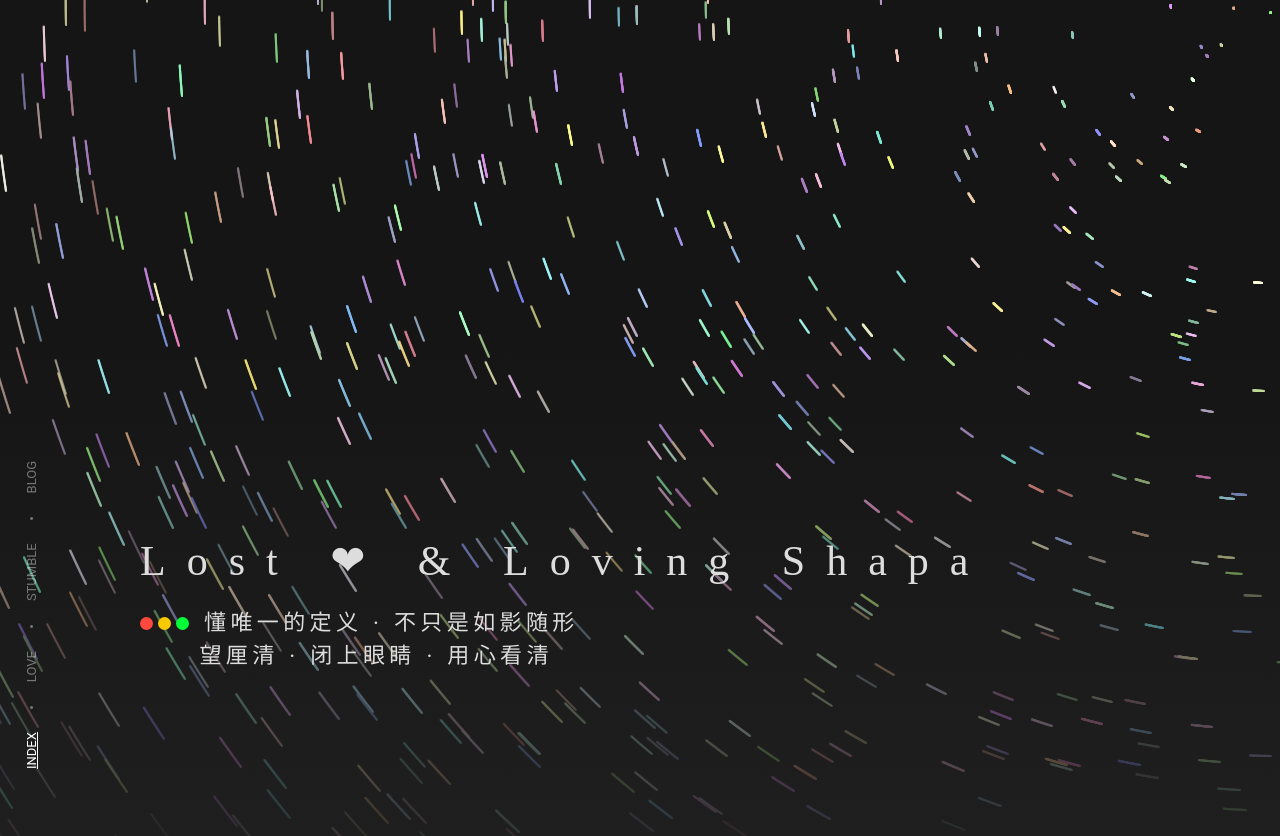
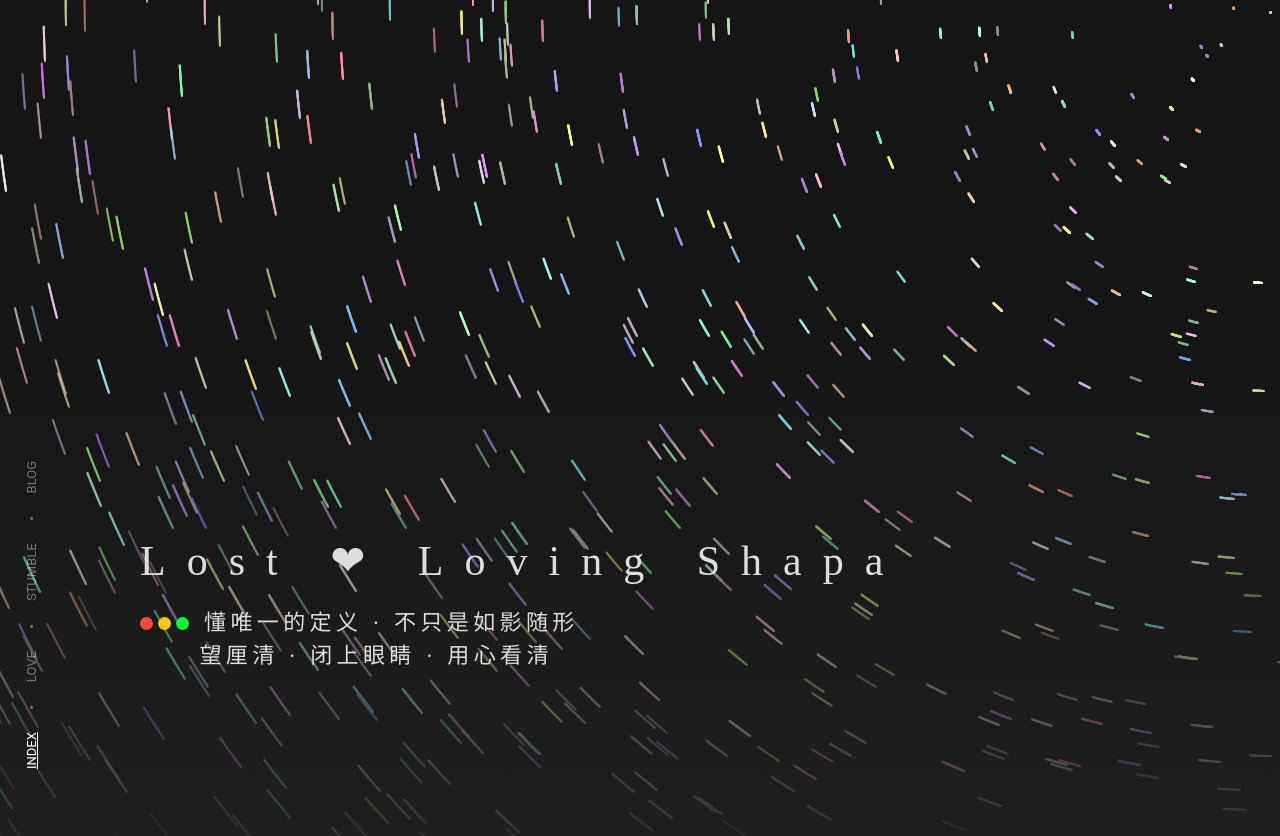
Before and after one commit to MercuryLoveShapa/Shapa.Love, a plain HTML site: page index.html in a window 1280 px wide. Shown: the top 836 px of the page. Drawn offline with Linux system fonts and the light colour scheme; animation ran at ten frames a second.

Commit message:
更新 index.html

```diff
--- a/index.html
+++ b/index.html
@@ -33,7 +33,7 @@
         <div class="ch intro">
             <div class="container">
                 <div class="hello">
-                    <h1 id="slogan">Lost ❤ & Loving Shapa</h1>
+                    <h1 id="slogan">Lost ❤ Loving Shapa</h1>
                     <h2>
                         <div class="circle">
                             <span></span><span></span><span></span>
```
